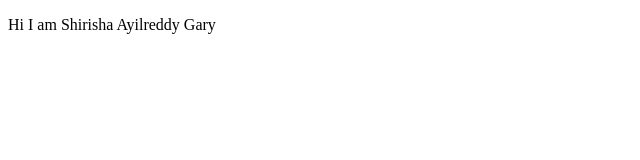
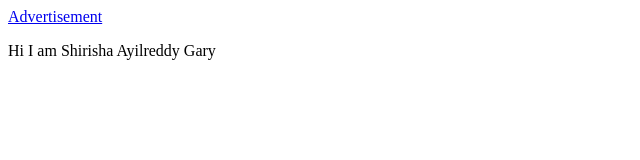
Before and after one commit to ShirishaReddy97/Javascript, a plain HTML site: page Index.html in a window 1280 px wide. Shown: the whole page, without its empty margins (0-640 px from the left). Drawn offline with Linux system fonts and the light colour scheme.

Commit message:
Add files via upload

```diff
--- a/Index.html
+++ b/Index.html
@@ -2,6 +2,7 @@
 <html>
   <head>
     <title>This is the title of the webpage!</title>
+    <a href="Advertisement.html">Advertisement</a>
   </head>
   <body>
     <p>Hi I am Shirisha Ayilreddy Gary</p>
```
